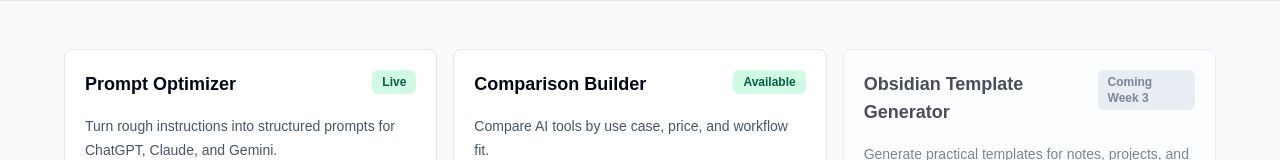
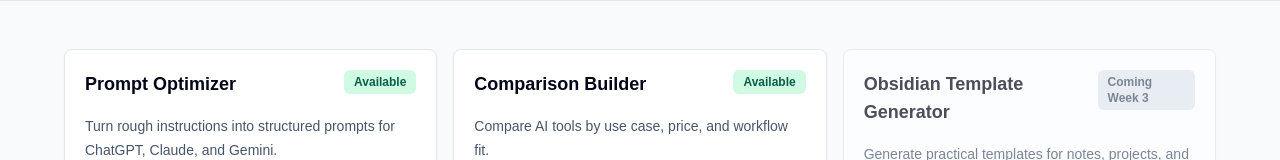
Before and after one commit to szp2005/tools-app, a Next.js app: page / in a window 1280 px wide. Shown: the part 757-917 px from the top of the page. Built offline with nearby package versions, Linux system fonts and the light colour scheme.

Commit message:
Fix landing available badges

```diff
--- a/app/page.tsx
+++ b/app/page.tsx
@@ -5,7 +5,7 @@ const toolCards = [
   {
     name: "Prompt Optimizer",
     description: "Turn rough instructions into structured prompts for ChatGPT, Claude, and Gemini.",
-    status: "Live",
+    status: "Available",
     href: "/prompt-optimizer",
   },
   {
@@ -40,7 +40,7 @@ export default function Home() {
         <div className="mx-auto w-full max-w-6xl">
           <div className="grid gap-4 md:grid-cols-3">
             {toolCards.map((tool) => {
-              const isAvailable = tool.status === "Live" || tool.status === "Available";
+              const isAvailable = tool.status === "Available";
               const cardContent = (
                 <>
                   <div className="flex items-start justify-between gap-4">
```
